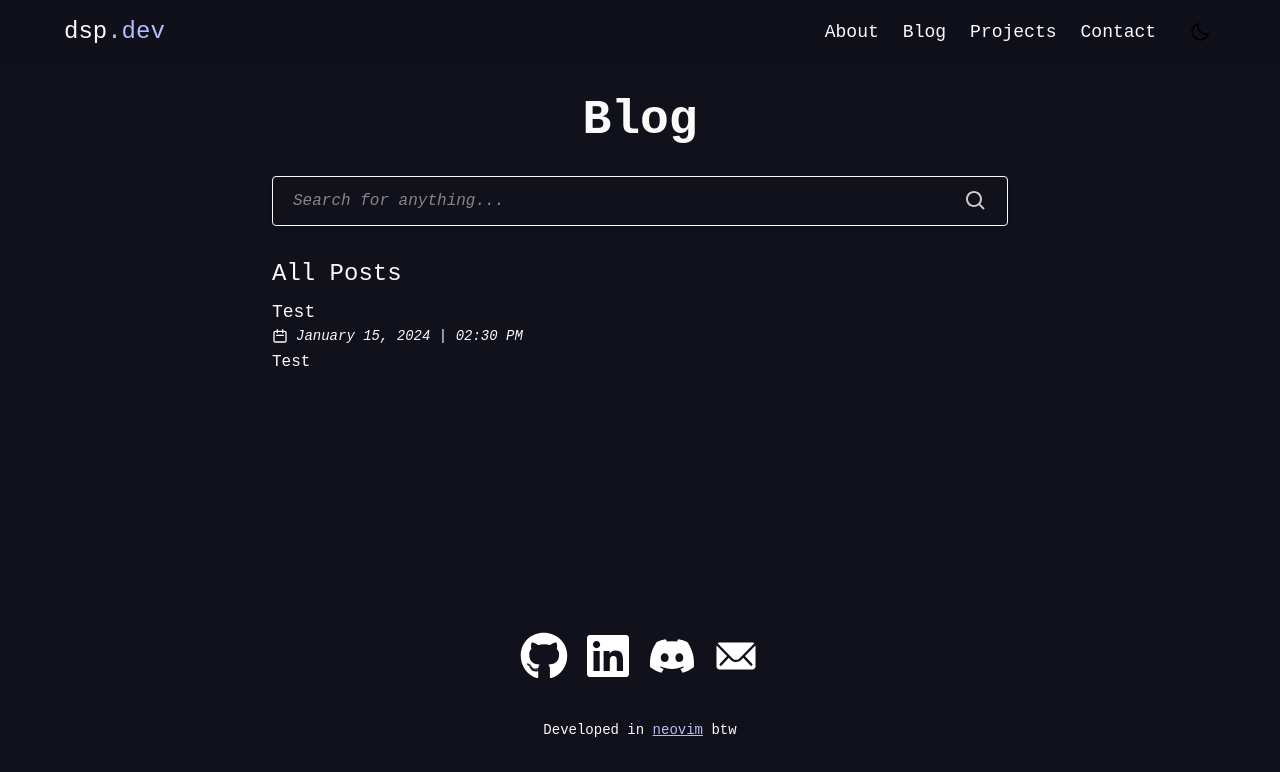
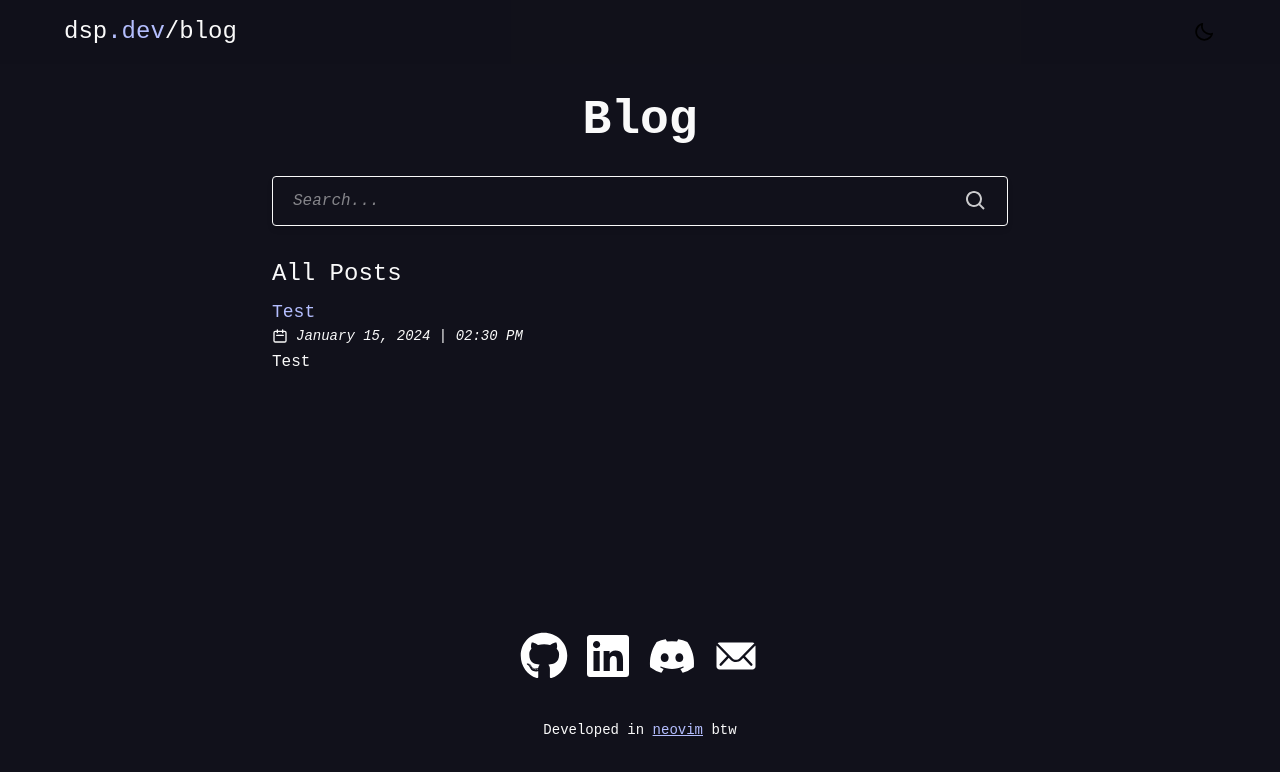
Before and after one commit to DylanPina/dsp.dev, a Next.js app: page /blog in a window 1280 px wide. Shown: the top 772 px of the page. Built offline with nearby package versions, Linux system fonts and the light colour scheme.

Commit message:
Updated blog header

```diff
--- a/app/blog/layout.tsx
+++ b/app/blog/layout.tsx
@@ -1,10 +1,8 @@
-"use client";
-
 import "../globals.css";
 import { Geist, Geist_Mono } from "next/font/google";
 import Header from "@/components/Header";
 import FooterSection from "@/sections/FooterSection";
-import { useEffect } from "react";
+import Link from "next/link";
 
 const geistSans = Geist({
   variable: "--font-geist-sans",
@@ -16,21 +14,22 @@ const geistMono = Geist_Mono({
   subsets: ["latin"],
 });
 
+const headerTitle = (
+	<Link
+		href="/blog"
+		className="text-primary-white text-xl hover:font-semibold sm:text-2xl hover:text-shadow-primary-white hover:text-shadow-lavender transition duration-700 ease-in-out "
+	>
+		dsp
+		<span className="text-lavender">.dev</span>/blog
+	</Link>
+);
+
+
 export default function RootLayout({
   children,
 }: Readonly<{
   children: React.ReactNode;
 }>) {
-  useEffect(() => {
-    const hash = window.location.hash;
-    if (hash) {
-      const el = document.querySelector(hash);
-      if (el) {
-        el.scrollIntoView({ behavior: "smooth" });
-      }
-    }
-  }, []);
-
   return (
     <html lang="en">
       <body
@@ -38,7 +37,7 @@ export default function RootLayout({
       >
         <div className="bg-primary-black overflow-hidden min-h-screen flex flex-col">
           <div className="selection:lavender flex flex-col min-h-screen">
-            <Header animationDelay={0.1} animationDuration={0.5} />
+            <Header title={headerTitle} />
             <main id="main" className="flex-1">
               {children}
             </main>
--- a/app/page.tsx
+++ b/app/page.tsx
@@ -1,3 +1,5 @@
+"use client";
+
 import "./globals.css";
 
 import AboutSection from "@/sections/AboutSection";
@@ -8,6 +10,7 @@ import FooterSection from "@/sections/FooterSection";
 import Header from "@/components/Header";
 import Loader from "@/components/Loader";
 import { Geist, Geist_Mono } from "next/font/google";
+import Link from "next/link";
 
 const geistSans = Geist({
   variable: "--font-geist-sans",
@@ -19,10 +22,59 @@ const geistMono = Geist_Mono({
   subsets: ["latin"],
 });
 
-export const metadata = {
-  title: "Dylan Pina - Developer Portfolio",
-  description: "Dylan Pina - Developer Portfolio",
-};
+const headerTitle =(
+	<Link
+		href="/"
+		onClick={(e) => {
+			e.preventDefault();
+			window.scrollTo({ top: 0, behavior: "smooth" });
+		}}
+		className="text-primary-white text-xl hover:font-semibold sm:text-2xl hover:text-shadow-primary-white hover:text-shadow-lavender transition duration-700 ease-in-out "
+	>
+		dsp
+		<span className="text-lavender">.dev</span>
+	</Link>
+)
+
+const navLinks = [
+  {
+    url: "/#about",
+    svg: (
+      <svg xmlns="http://www.w3.org/2000/svg" width="24" height="24">
+        <path d="M12 2a5 5 0 1 0 5 5 5 5 0 0 0-5-5zm0 8a3 3 0 1 1 3-3 3 3 0 0 1-3 3zm9 11v-1a7 7 0 0 0-7-7h-4a7 7 0 0 0-7 7v1h2v-1a5 5 0 0 1 5-5h4a5 5 0 0 1 5 5v1z" />
+      </svg>
+    ),
+    text: "About",
+  },
+  {
+    url: "/blog",
+    svg: (
+      <svg xmlns="http://www.w3.org/2000/svg" width="24" height="24">
+        <path d="M19.875 3H4.125C2.953 3 2 3.897 2 5v14c0 1.103.953 2 2.125 2h15.75C21.047 21 22 20.103 22 19V5c0-1.103-.953-2-2.125-2zm0 16H4.125c-.057 0-.096-.016-.113-.016-.007 0-.011.002-.012.008L3.988 5.046c.007-.01.052-.046.137-.046h15.75c.079.001.122.028.125.008l.012 13.946c-.007.01-.052.046-.137.046z" />
+        <path d="M6 7h6v6H6zm7 8H6v2h12v-2h-4zm1-4h4v2h-4zm0-4h4v2h-4z" />
+      </svg>
+    ),
+    text: "Blog",
+  },
+  {
+    url: "/#projects",
+    svg: (
+      <svg xmlns="http://www.w3.org/2000/svg" width="24" height="24">
+        <path d="m7.375 16.781 1.25-1.562L4.601 12l4.024-3.219-1.25-1.562-5 4a1 1 0 0 0 0 1.562l5 4zm9.25-9.562-1.25 1.562L19.399 12l-4.024 3.219 1.25 1.562 5-4a1 1 0 0 0 0-1.562l-5-4zm-1.649-4.003-4 18-1.953-.434 4-18z" />
+      </svg>
+    ),
+    text: "Projects",
+  },
+  {
+    url: "/#contact",
+    svg: (
+      <svg xmlns="http://www.w3.org/2000/svg" width="24" height="24">
+        <path d="M20.563 3.34a1.002 1.002 0 0 0-.989-.079l-17 8a1 1 0 0 0 .026 1.821L8 15.445v6.722l5.836-4.168 4.764 2.084a1 1 0 0 0 1.399-.85l1-15a1.005 1.005 0 0 0-.436-.893zm-2.466 14.34-5.269-2.306L16 9.167l-7.649 4.25-2.932-1.283 13.471-6.34-.793 11.886z" />
+      </svg>
+    ),
+    text: "Contact",
+  },
+]
 
 export default function Home() {
   return (
@@ -35,7 +87,7 @@ export default function Home() {
         </Loader>
         <div className="bg-primary-black overflow-hidden min-h-screen flex flex-col">
           <div className="selection:lavender flex flex-col min-h-screen">
-            <Header animationDelay={1} animationDuration={1} />
+            <Header title={headerTitle} navLinks={navLinks} animationDelay={1} animationDuration={1} />
             <main id="main">
               <HeroSection />
               <AboutSection />
@@ -47,5 +99,5 @@ export default function Home() {
         </div>
       </body>
     </html>
-  );1
+  );
 }
--- a/components/Header.tsx
+++ b/components/Header.tsx
@@ -1,59 +1,24 @@
 "use client";
 
 import { useEffect, useRef, useState } from "react";
-import Link from "next/link";
 import gsap from "gsap";
 import { ToastContainer, toast, Bounce } from "react-toastify";
 
 import useScrollListener from "hooks/useScrollListener";
 import { useSection } from "context/section";
 
-const navLinks = [
-  {
-    url: "/#about",
-    svg: (
-      <svg xmlns="http://www.w3.org/2000/svg" width="24" height="24">
-        <path d="M12 2a5 5 0 1 0 5 5 5 5 0 0 0-5-5zm0 8a3 3 0 1 1 3-3 3 3 0 0 1-3 3zm9 11v-1a7 7 0 0 0-7-7h-4a7 7 0 0 0-7 7v1h2v-1a5 5 0 0 1 5-5h4a5 5 0 0 1 5 5v1z" />
-      </svg>
-    ),
-    text: "About",
-  },
-  {
-    url: "/blog",
-    svg: (
-      <svg xmlns="http://www.w3.org/2000/svg" width="24" height="24">
-        <path d="M19.875 3H4.125C2.953 3 2 3.897 2 5v14c0 1.103.953 2 2.125 2h15.75C21.047 21 22 20.103 22 19V5c0-1.103-.953-2-2.125-2zm0 16H4.125c-.057 0-.096-.016-.113-.016-.007 0-.011.002-.012.008L3.988 5.046c.007-.01.052-.046.137-.046h15.75c.079.001.122.028.125.008l.012 13.946c-.007.01-.052.046-.137.046z" />
-        <path d="M6 7h6v6H6zm7 8H6v2h12v-2h-4zm1-4h4v2h-4zm0-4h4v2h-4z" />
-      </svg>
-    ),
-    text: "Blog",
-  },
-  {
-    url: "/#projects",
-    svg: (
-      <svg xmlns="http://www.w3.org/2000/svg" width="24" height="24">
-        <path d="m7.375 16.781 1.25-1.562L4.601 12l4.024-3.219-1.25-1.562-5 4a1 1 0 0 0 0 1.562l5 4zm9.25-9.562-1.25 1.562L19.399 12l-4.024 3.219 1.25 1.562 5-4a1 1 0 0 0 0-1.562l-5-4zm-1.649-4.003-4 18-1.953-.434 4-18z" />
-      </svg>
-    ),
-    text: "Projects",
-  },
-  {
-    url: "/#contact",
-    svg: (
-      <svg xmlns="http://www.w3.org/2000/svg" width="24" height="24">
-        <path d="M20.563 3.34a1.002 1.002 0 0 0-.989-.079l-17 8a1 1 0 0 0 .026 1.821L8 15.445v6.722l5.836-4.168 4.764 2.084a1 1 0 0 0 1.399-.85l1-15a1.005 1.005 0 0 0-.436-.893zm-2.466 14.34-5.269-2.306L16 9.167l-7.649 4.25-2.932-1.283 13.471-6.34-.793 11.886z" />
-      </svg>
-    ),
-    text: "Contact",
-  },
-];
-
 interface Props {
+  title: React.ReactNode
+  navLinks?: {
+    url: string;
+    svg: React.ReactNode;
+    text: string;
+  }[]
   animationDelay?: number
   animationDuration?: number
 }
 
-const Header: React.FC<Props> = ({animationDelay, animationDuration}) => {
+const Header: React.FC<Props> = ({title, navLinks = [], animationDelay, animationDuration}) => {
   const { currentSection } = useSection();
   const [navClassList, setNavClassList] = useState<string[]>([]);
   const scroll = useScrollListener();
@@ -87,17 +52,7 @@ const Header: React.FC<Props> = ({animationDelay, animationDuration}) => {
         )}`}
       >
         <div className="w-full h-full mx-auto max-w-6xl flex items-center justify-between">
-          <Link
-            href="/"
-            onClick={(e) => {
-              e.preventDefault();
-              window.scrollTo({ top: 0, behavior: "smooth" });
-            }}
-            className="text-primary-white text-xl hover:font-semibold sm:text-2xl hover:text-shadow-primary-white hover:text-shadow-lavender transition duration-700 ease-in-out "
-          >
-            dsp
-            <span className="text-lavender">.dev</span>
-          </Link>
+          {title}
           <nav className="flex items-center">
             <div className="bg-primary-black/95 md:bg-transparent md:dark:bg-transparent md:backdrop-blur-none fixed md:static bottom-4 z-30 left-1/2 md:left-auto transform max-md:-translate-x-1/2 md:transform-none bg-bglight dark:bg-carddark dark:text-primary-white w-11/12 rounded drop-shadow-lg">
               <ul className="flex justify-evenly items-center py-1 text-primary-white">
--- a/components/blog/BlogCard.tsx
+++ b/components/blog/BlogCard.tsx
@@ -23,9 +23,9 @@ const BlogCard: React.FC<Props> = ({ post }) => {
       <div className="overflow-hidden">
         <Link
           href={`/blog/posts/${slug}`}
-          className="blog-title link inline-block outline-none dark:outline-none focus-within:underline"
+          className="blog-title link inline-block outline-none dark:outline-none focus-within:underline hover:font-bold"
         >
-          <h3 className="text-lg font-medium">{title}</h3>
+          <h3 className="text-lg text-lavender font-medium hover:font-bold">{title}</h3>
         </Link>
       </div>
       <div className="overflow-hidden">
--- a/components/blog/BlogHeroSection.tsx
+++ b/components/blog/BlogHeroSection.tsx
@@ -22,7 +22,7 @@ const BlogHeroSection: React.FC = () => {
                     block bg-cardlight dark:bg-carddark w-full rounded shadow-md
                     border border-cardlight dark:border-carddark border-opacity-40
                     focus:outline-none focus:border-marrslight focus:dark:border-carrilight"
-          placeholder="Search for anything..."
+          placeholder="Search..."
           type="text"
           name="search"
           defaultValue={searchText}
```
